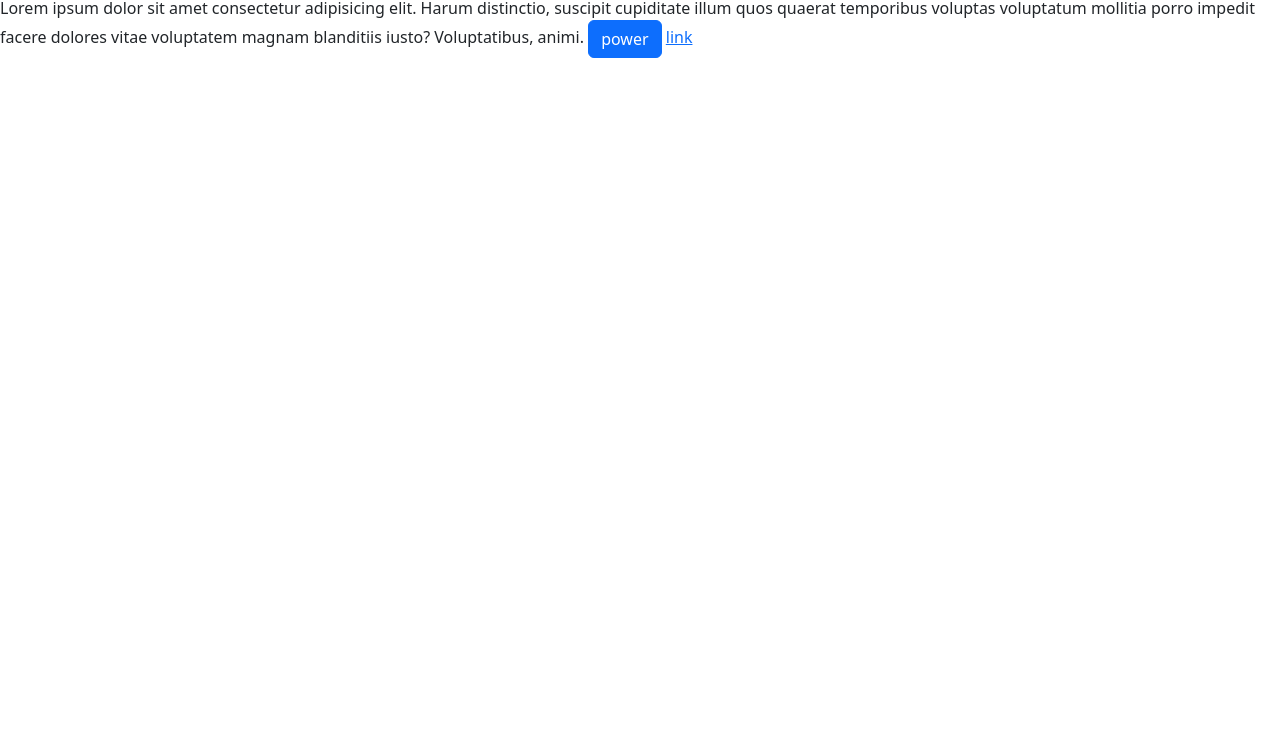
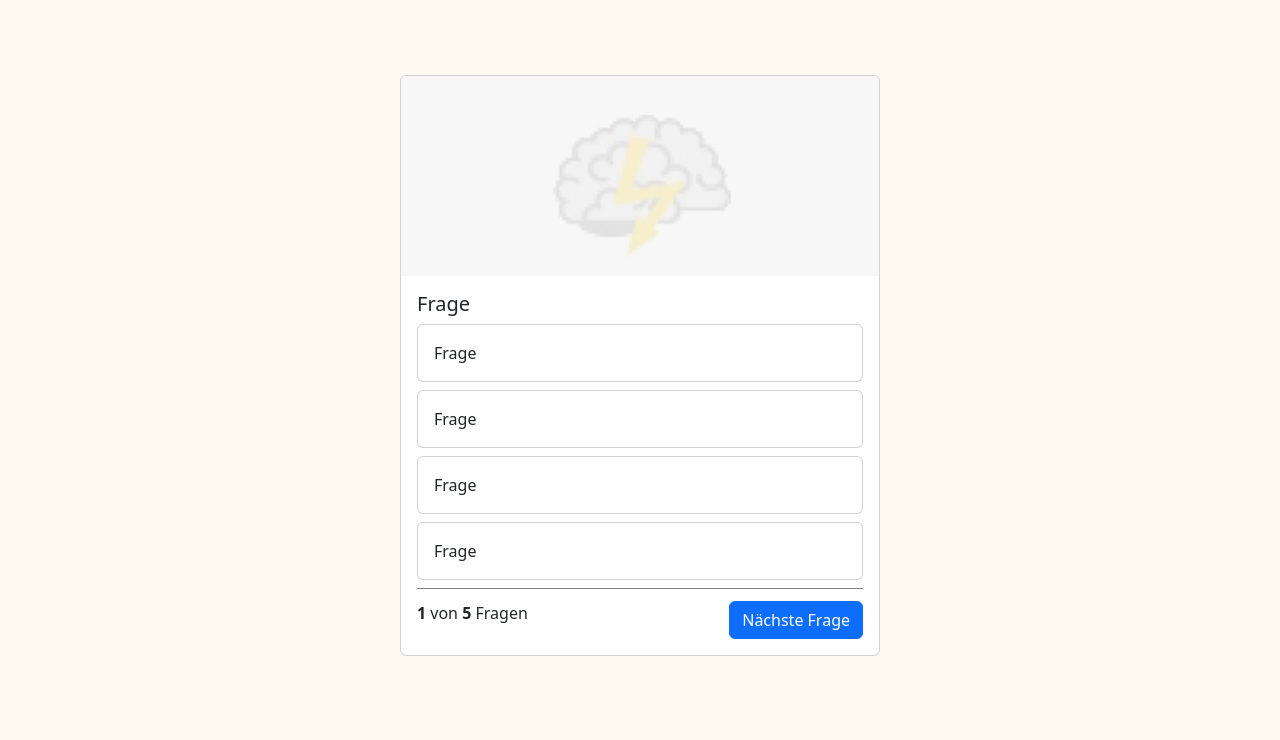
Before and after one commit to VadimMichel/QuizApp, a website: page index.html in a window 1280 px wide. Shown: the part 60-800 px from the top of the page. Drawn offline with nearby package versions, Linux system fonts and the light colour scheme.

Commit message:
change background color and added quitcard

```diff
--- a/index.html
+++ b/index.html
@@ -9,9 +9,42 @@
     <script src="./script.js"></script>
 </head>
 <body>
-    <h1>QuizApp</h1>
-    <span>Lorem ipsum dolor sit amet consectetur adipisicing elit. Harum distinctio, suscipit cupiditate illum quos quaerat temporibus voluptas voluptatum mollitia porro impedit facere dolores vitae voluptatem magnam blanditiis iusto? Voluptatibus, animi.</span>
-    <button class="btn btn-primary">power</button>
-    <a href="#">link</a>
+    <nav class="navbar bg-body-tertiary">
+        <div class="container-fluid">
+          <span class="navbar-brand mb-0 h1">QuizApp</span>
+        </div>
+    </nav>
+    <section class="main-content">
+        <div class="card quiz-card">
+            <img src="./assets/img/brainbg.jpg" class="card-img-top" alt="Brain">
+            <div class="card-body">
+                <h5 class="card-title">Frage</h5>
+                <div class="card mb-2">
+                    <div class="card-body">
+                      Frage
+                    </div>
+                </div>
+                <div class="card mb-2">
+                    <div class="card-body">
+                      Frage
+                    </div>
+                </div>
+                <div class="card mb-2">
+                    <div class="card-body">
+                        Frage
+                    </div>
+                </div>
+                <div class="card mb-2">
+                    <div class="card-body">
+                      Frage
+                    </div>
+                </div>
+                <div class="question-footer">
+                    <span><b>1</b> von <b>5</b> Fragen</span>
+                    <button type="button" class="btn btn-primary">Nächste Frage</button>
+                </div>
+            </div>
+        </div>
+    </section>
 </body>
 </html>
--- a/style.css
+++ b/style.css
@@ -0,0 +1,29 @@
+body{
+    background-color: rgb(254,250,239);
+}
+
+.main-content{
+    min-height: calc(100vh - 50px);
+    display: flex;
+    align-items: center;
+    justify-content: center;
+}
+
+.question-footer{
+    padding-top: 12px;
+    width: 100%;
+    border-top: 1px solid rgba(0, 0, 0, 0.5);
+    display: flex;
+    justify-content: space-between;
+}
+
+.quiz-card{
+    width: 30rem;
+
+}
+
+.card-img-top{
+    width: 100%;
+    height: 200px;
+    object-fit: cover;
+}
```
Also changed, not shown: assets/img/Option 1 Copy 12.jpg (added), assets/img/Option 1 Copy 15.jpg (added), assets/img/Option 1 Copy 16.jpg (added), assets/img/Option 1 Copy 17.jpg (added), assets/img/brain result.png (added), assets/img/brainbg.jpg (added), assets/img/logo.png (added), assets/img/tropy.png (added).
